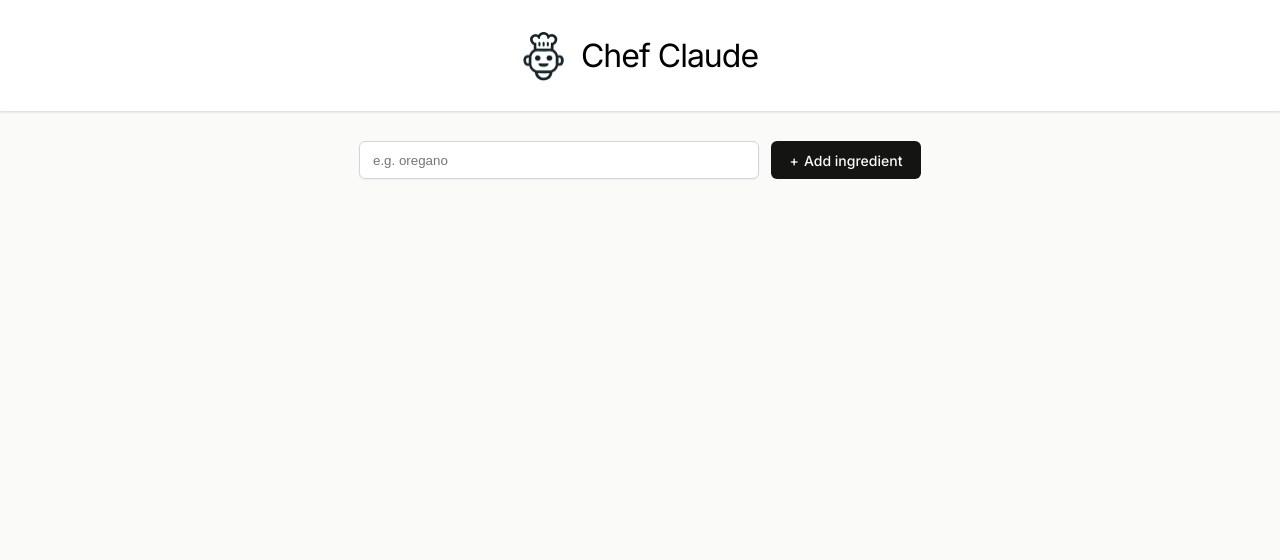
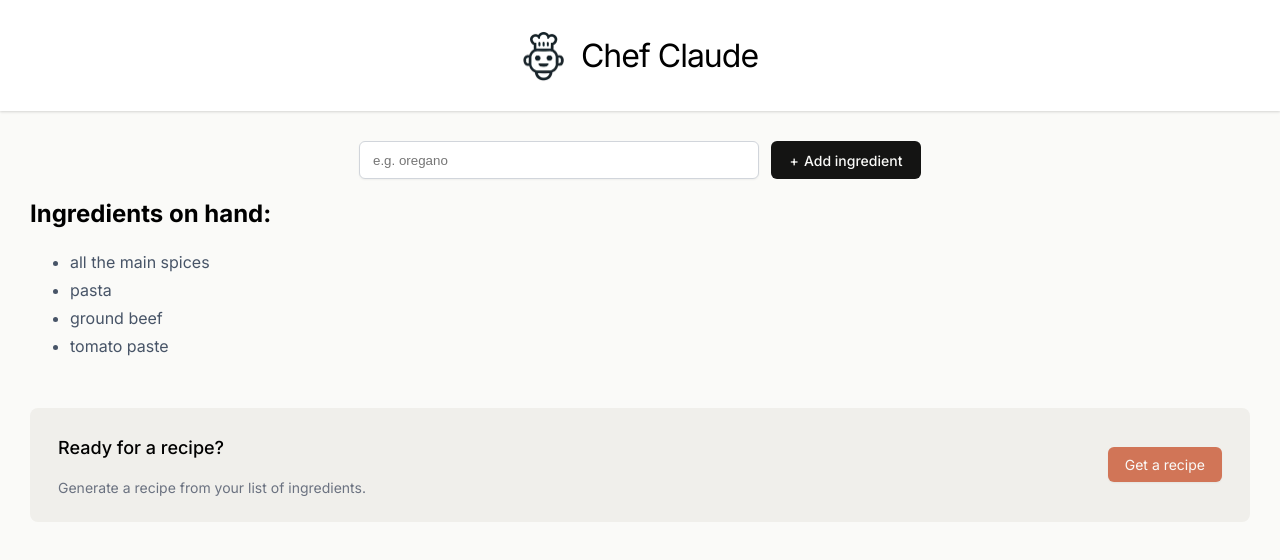
Before and after one commit to Nikaytos/scrimba-react-project-3, a React (Vite) app: page / in a window 1280 px wide. Shown: the top 560 px of the page. Built offline with nearby package versions, Linux system fonts and the light colour scheme.

Commit message:
Chef Claude challenge: refactor to separate components

```diff
--- /dev/null
+++ b/src/components/ClaudeRecipe.jsx
@@ -0,0 +1,47 @@
+export default function ClaudeRecipe() {
+    return (
+        <section>
+            <h2>Chef Claude Recommends:</h2>
+            <article className="suggested-recipe-container" aria-live="polite">
+                <p>Based on the ingredients you have available, I would recommend making a simple a
+                    delicious <strong>Beef Bolognese Pasta</strong>. Here is the recipe:</p>
+                <h3>Beef Bolognese Pasta</h3>
+                <strong>Ingredients:</strong>
+                <ul>
+                    <li>1 lb. ground beef</li>
+                    <li>1 onion, diced</li>
+                    <li>3 cloves garlic, minced</li>
+                    <li>2 tablespoons tomato paste</li>
+                    <li>1 (28 oz) can crushed tomatoes</li>
+                    <li>1 cup beef broth</li>
+                    <li>1 teaspoon dried oregano</li>
+                    <li>1 teaspoon dried basil</li>
+                    <li>Salt and pepper to taste</li>
+                    <li>8 oz pasta of your choice (e.g., spaghetti, penne, or linguine)</li>
+                </ul>
+                <strong>Instructions:</strong>
+                <ol>
+                    <li>Bring a large pot of salted water to a boil for the pasta.</li>
+                    <li>In a large skillet or Dutch oven, cook the ground beef over medium-high heat, breaking it up
+                        with a wooden spoon, until browned and cooked through, about 5-7 minutes.
+                    </li>
+                    <li>Add the diced onion and minced garlic to the skillet and cook for 2-3 minutes, until the
+                        onion is translucent.
+                    </li>
+                    <li>Stir in the tomato paste and cook for 1 minute.</li>
+                    <li>Add the crushed tomatoes, beef broth, oregano, and basil. Season with salt and pepper to
+                        taste.
+                    </li>
+                    <li>Reduce the heat to low and let the sauce simmer for 15-20 minutes, stirring occasionally, to
+                        allow the flavors to meld.
+                    </li>
+                    <li>While the sauce is simmering, cook the pasta according to the package instructions. Drain
+                        the pasta and return it to the pot.
+                    </li>
+                    <li>Add the Bolognese sauce to the cooked pasta and toss to combine.</li>
+                    <li>Serve hot, garnished with additional fresh basil or grated Parmesan cheese if desired.</li>
+                </ol>
+            </article>
+        </section>
+    )
+}
--- /dev/null
+++ b/src/components/IngredientsList.jsx
@@ -0,0 +1,19 @@
+export default function IngredientsList(props) {
+    const ingredientsListItems = props.ingredients.map(ingredient => (
+        <li key={ingredient}>{ingredient}</li>
+    ));
+
+    return (
+        <section>
+            <h2>Ingredients on hand:</h2>
+            <ul className="ingredients-list" aria-live="polite">{ingredientsListItems}</ul>
+            {props.ingredients.length > 3 && <div className="get-recipe-container">
+                <div>
+                    <h3>Ready for a recipe?</h3>
+                    <p>Generate a recipe from your list of ingredients.</p>
+                </div>
+                <button onClick={props.toggleRecipeShown}>Get a recipe</button>
+            </div>}
+        </section>
+    )
+}
--- a/src/components/Main.jsx
+++ b/src/components/Main.jsx
@@ -1,20 +1,20 @@
 import {useState} from "react";
+import ClaudeRecipe from "./ClaudeRecipe.jsx";
+import IngredientsList from "./IngredientsList.jsx";
 
 export default function Main() {
-    const [ingredients, setIngredients] = useState([]);
+    const [ingredients, setIngredients] = useState(
+        ["all the main spices", "pasta", "ground beef", "tomato paste"]
+    )
     const [recipeShown, setRecipeShown] = useState(false);
-
-    const ingredientsListItems = ingredients.map(ingredient => (
-        <li key={ingredient}>{ingredient}</li>
-    ));
 
     function addIngredient(formData) {
         const newIngredient = formData.get("ingredient")
         setIngredients(prevIngredients => [...prevIngredients, newIngredient])
     }
 
-    const handleGetRecipe = () => {
-        setRecipeShown(prev => true);
+    function toggleRecipeShown() {
+        setRecipeShown(prevShown => !prevShown)
     }
 
     return (
@@ -28,60 +28,11 @@ export default function Main() {
                 />
                 <button>Add ingredient</button>
             </form>
-            {!!ingredients.length && <section>
-                <h2>Ingredients on hand:</h2>
-                <ul className="ingredients-list" aria-live="polite">{ingredientsListItems}</ul>
-                {ingredients.length > 3 && <div className="get-recipe-container">
-                    <div>
-                        <h3>Ready for a recipe?</h3>
-                        <p>Generate a recipe from your list of ingredients.</p>
-                    </div>
-                    <button onClick={handleGetRecipe}>Get a recipe</button>
-                </div>}
-            </section>}
-            {recipeShown && <section>
-                <h2>Chef Claude Recommends:</h2>
-                <article className="suggested-recipe-container" aria-live="polite">
-                    <p>Based on the ingredients you have available, I would recommend making a simple a
-                        delicious <strong>Beef Bolognese Pasta</strong>. Here is the recipe:</p>
-                    <h3>Beef Bolognese Pasta</h3>
-                    <strong>Ingredients:</strong>
-                    <ul>
-                        <li>1 lb. ground beef</li>
-                        <li>1 onion, diced</li>
-                        <li>3 cloves garlic, minced</li>
-                        <li>2 tablespoons tomato paste</li>
-                        <li>1 (28 oz) can crushed tomatoes</li>
-                        <li>1 cup beef broth</li>
-                        <li>1 teaspoon dried oregano</li>
-                        <li>1 teaspoon dried basil</li>
-                        <li>Salt and pepper to taste</li>
-                        <li>8 oz pasta of your choice (e.g., spaghetti, penne, or linguine)</li>
-                    </ul>
-                    <strong>Instructions:</strong>
-                    <ol>
-                        <li>Bring a large pot of salted water to a boil for the pasta.</li>
-                        <li>In a large skillet or Dutch oven, cook the ground beef over medium-high heat, breaking it up
-                            with a wooden spoon, until browned and cooked through, about 5-7 minutes.
-                        </li>
-                        <li>Add the diced onion and minced garlic to the skillet and cook for 2-3 minutes, until the
-                            onion is translucent.
-                        </li>
-                        <li>Stir in the tomato paste and cook for 1 minute.</li>
-                        <li>Add the crushed tomatoes, beef broth, oregano, and basil. Season with salt and pepper to
-                            taste.
-                        </li>
-                        <li>Reduce the heat to low and let the sauce simmer for 15-20 minutes, stirring occasionally, to
-                            allow the flavors to meld.
-                        </li>
-                        <li>While the sauce is simmering, cook the pasta according to the package instructions. Drain
-                            the pasta and return it to the pot.
-                        </li>
-                        <li>Add the Bolognese sauce to the cooked pasta and toss to combine.</li>
-                        <li>Serve hot, garnished with additional fresh basil or grated Parmesan cheese if desired.</li>
-                    </ol>
-                </article>
-            </section>}
+            {!!ingredients.length && <IngredientsList
+                ingredients={ingredients}
+                toggleRecipeShown={toggleRecipeShown}
+            />}
+            {recipeShown && <ClaudeRecipe />}
         </main>
     )
 }
```
